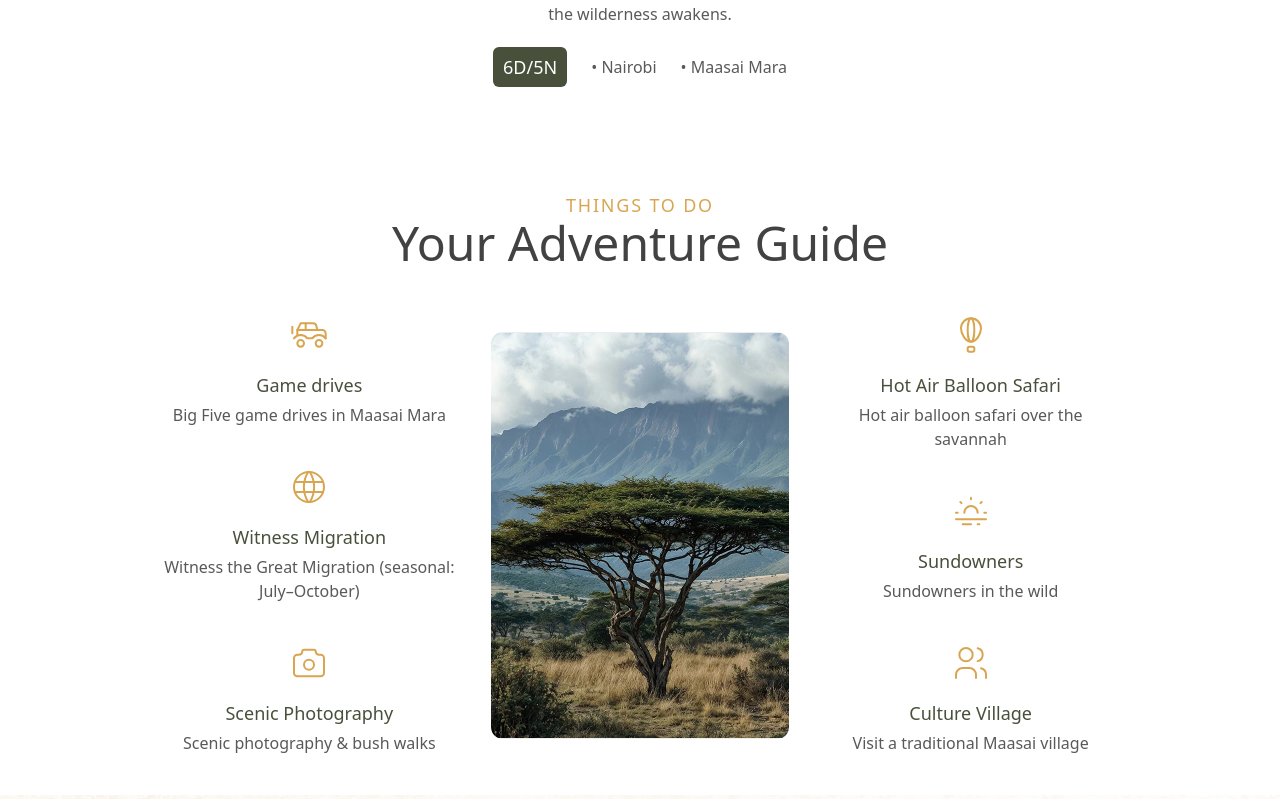
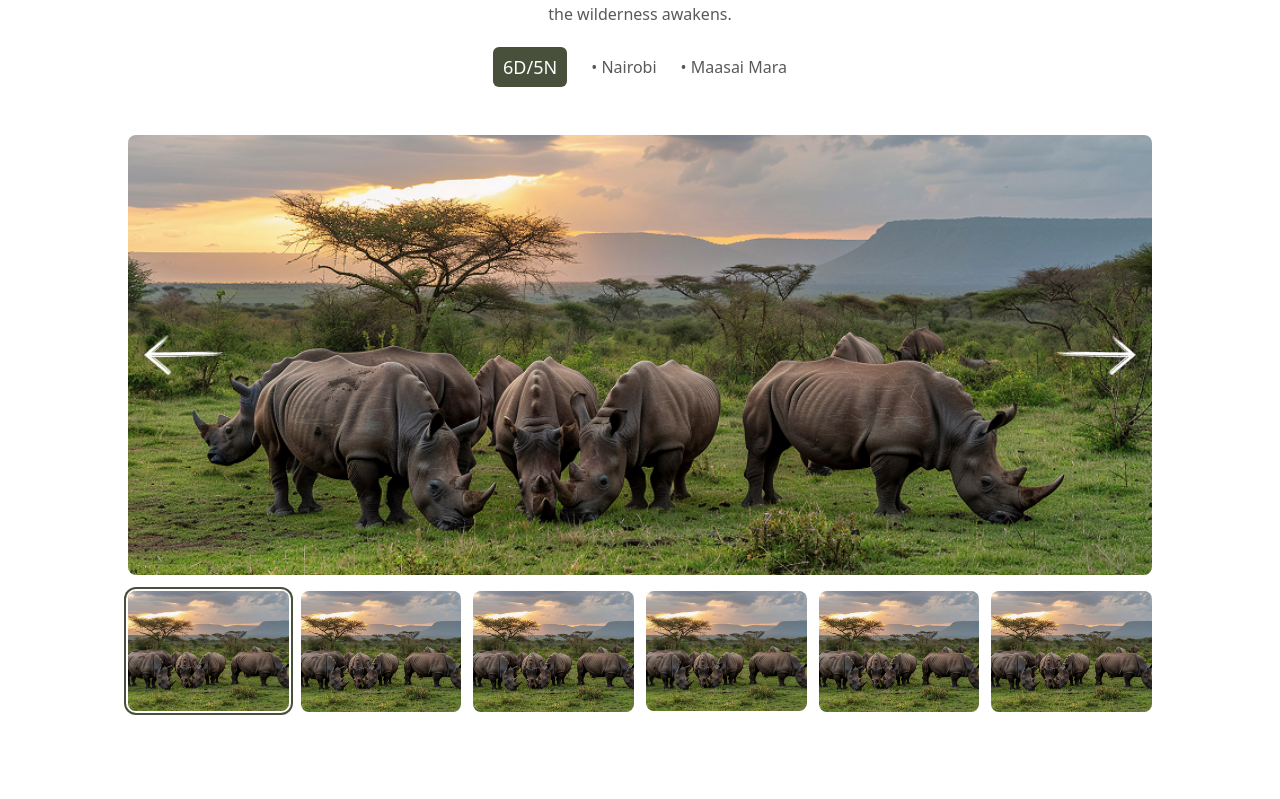
Before and after one commit to fayzxn04/Flying-Safari, a Next.js app: page /itineraries/5-day-maasai-mara-lake-naivasha-adventure in a window 1280 px wide. Shown: the part 1181-1980 px from the top of the page. Built offline with nearby package versions, Linux system fonts and the light colour scheme.

Commit message:
Itineraries Individual Page Swiper Section

```diff
--- a/app/itineraries/[slug]/page.tsx
+++ b/app/itineraries/[slug]/page.tsx
@@ -25,7 +25,7 @@ async function Page({ params }: { params: Promise<{ slug: string }> }) {
         title={itinerary.bannerdetail.bannertitle}
       />
       <div>
-        <ItinerariesOverview />
+        <ItinerariesOverview mainImage={itinerary.image} />
         <Thingstodo />
         <DaytoDayItinerary />
         <PopularItineraries
--- a/components/destinations/DestinationsPictures.tsx
+++ b/components/destinations/DestinationsPictures.tsx
@@ -40,12 +40,7 @@ function DestinationCard({
       onClick={() => setIsExpanded(!isExpanded)}
     >
       {/* Image */}
-      <Image
-        src={image}
-        alt={title}
-        fill
-        className="object-cover lg:group-hover:scale-105 transition-transform duration-300"
-      />
+      <Image src={image} alt={title} fill className="object-cover " />
 
       {/* Overlay gradient */}
       {/* <div className="absolute inset-0 from-black/70 via-black/20 to-transparent" /> */}
--- a/components/home/PopularItineraries.tsx
+++ b/components/home/PopularItineraries.tsx
@@ -11,7 +11,7 @@ import {
   IconGrill,
 } from "@tabler/icons-react";
 import { Swiper, SwiperSlide } from "swiper/react";
-import { Pagination } from "swiper/modules";
+import { Pagination, Autoplay } from "swiper/modules";
 import "swiper/css";
 import "swiper/css/pagination";
 
@@ -163,7 +163,7 @@ export default function PopularItineraries({
               >
                 <div className="relative h-40 lg:h-60">
                   <Swiper
-                    modules={[Pagination]}
+                    modules={[Pagination, Autoplay]}
                     pagination={{
                       clickable: true,
                       bulletClass: "swiper-pagination-bullet !bg-white/50",
--- a/components/itineraries/ItinerariesOverview.tsx
+++ b/components/itineraries/ItinerariesOverview.tsx
@@ -1,16 +1,48 @@
-import React from "react";
+/* eslint-disable @next/next/no-img-element */
+"use client";
+import React, { useState } from "react";
 
 interface ItinerariesOverviewProps {
   nights?: number;
   days?: number;
   locations?: string[];
+  mainImage?: string;
 }
 
 export default function ItinerariesOverview({
   nights = 5,
   days = 6,
   locations = ["Nairobi", "Maasai Mara"],
+  mainImage = "/images/itinerary-1.png",
 }: ItinerariesOverviewProps) {
+  // Gallery images - using the main image repeated for demo
+  // You can extend the data structure to have multiple images per itinerary
+  const galleryImages = [
+    mainImage,
+    mainImage,
+    mainImage,
+    mainImage,
+    mainImage,
+    mainImage,
+  ];
+
+  const [currentImageIndex, setCurrentImageIndex] = useState(0);
+
+  const handlePrevious = () => {
+    setCurrentImageIndex((prev) =>
+      prev === 0 ? galleryImages.length - 1 : prev - 1
+    );
+  };
+
+  const handleNext = () => {
+    setCurrentImageIndex((prev) =>
+      prev === galleryImages.length - 1 ? 0 : prev + 1
+    );
+  };
+
+  const handleThumbnailClick = (index: number) => {
+    setCurrentImageIndex(index);
+  };
   return (
     <div className="section-container py-12 md:py-16 px-4">
       <div className="max-w-5xl mx-auto">
@@ -32,8 +64,8 @@ export default function ItinerariesOverview({
             <p>
               Over the next few days, enjoy thrilling game drives across vast
               savannahs, where lions, elephants, cheetahs, giraffes, and more
-              roam freely. If traveling during the Great Migration season
-              (July–October), you&apos;ll witness one of nature&apos;s greatest
+              roam freely. If traveling during the Great Migration season (July,
+              October), you&apos;ll witness one of nature&apos;s greatest
               spectacles — thousands of wildebeest and zebras crossing the Mara
               River.
             </p>
@@ -62,6 +94,65 @@ export default function ItinerariesOverview({
             </div>
           ))}
         </div>
+
+        {/* Image Gallery*/}
+        <div className="mt-12">
+          {/* Main Image */}
+          <div className="relative w-full h-[440px] rounded-lg overflow-hidden mb-4 group">
+            <img
+              src={galleryImages[currentImageIndex]}
+              alt="Main safari view"
+              className="w-full h-full object-cover"
+            />
+
+            {/* Left Arrow */}
+            <button
+              onClick={handlePrevious}
+              className="absolute left-4 top-1/2 -translate-y-1/2 w-fit h-fit"
+              aria-label="Previous image"
+            >
+              <img
+                src="/images/left-arrow.png"
+                alt="Previous"
+                className="w-20 h-10 cursor-pointer"
+              />
+            </button>
+
+            {/* Right Arrow */}
+            <button
+              onClick={handleNext}
+              className="absolute right-4 top-1/2 -translate-y-1/2 w-fit h-fit  "
+              aria-label="Next image"
+            >
+              <img
+                src="/images/right-arrow.png"
+                alt="Next"
+                className="w-20 h-10 cursor-pointer"
+              />
+            </button>
+          </div>
+
+          {/* Thumbnail Gallery */}
+          <div className="grid grid-cols-3 md:grid-cols-6 gap-2 md:gap-3">
+            {galleryImages.map((image, index) => (
+              <div
+                key={index}
+                onClick={() => handleThumbnailClick(index)}
+                className={`aspect-4/3 rounded-lg overflow-hidden cursor-pointer transition-all ${
+                  currentImageIndex === index
+                    ? "ring-2 ring-primary ring-offset-2"
+                    : "hover:opacity-80"
+                }`}
+              >
+                <img
+                  src={image}
+                  alt={`Gallery image ${index + 1}`}
+                  className="w-full h-full object-cover"
+                />
+              </div>
+            ))}
+          </div>
+        </div>
       </div>
     </div>
   );
--- a/components/itineraries/ItinerariesPicture.tsx
+++ b/components/itineraries/ItinerariesPicture.tsx
@@ -1,6 +1,11 @@
+"use client";
 /* eslint-disable @next/next/no-img-element */
 import { itinerariesData, amenityIcons } from "./data";
 import Link from "next/link";
+import { Swiper, SwiperSlide } from "swiper/react";
+import { Pagination, Autoplay } from "swiper/modules";
+import "swiper/css";
+import "swiper/css/pagination";
 
 export default function ItinerariesPicture() {
   return (
@@ -15,13 +20,45 @@ export default function ItinerariesPicture() {
             >
               {/* Image Section */}
               <div className="relative h-40 lg:h-60">
-                <img
-                  src={itinerary.image}
-                  alt={itinerary.title}
-                  className="object-cover w-full h-full rounded-t-lg "
-                />
-                {/* Badge */}
-                <div className="absolute top-4 left-4 bg-white px-2 py-1 rounded text-xs">
+                <Swiper
+                  modules={[Pagination, Autoplay]}
+                  pagination={{
+                    clickable: true,
+                    bulletClass: "swiper-pagination-bullet !bg-white/50",
+                    bulletActiveClass:
+                      "swiper-pagination-bullet-active !bg-white",
+                  }}
+                  className="w-full h-full"
+                  autoplay={{
+                    delay: 1000,
+                    disableOnInteraction: false,
+                  }}
+                >
+                  <SwiperSlide>
+                    <img
+                      src={itinerary.image}
+                      alt={itinerary.title}
+                      className="object-cover w-full h-full"
+                    />
+                  </SwiperSlide>
+                  {/* Add more slides here if you have multiple images */}
+                  {/* Checking */}
+                  <SwiperSlide>
+                    <img
+                      src={itinerary.image}
+                      alt={`${itinerary.title} - 2`}
+                      className="object-cover w-full h-full"
+                    />
+                  </SwiperSlide>
+                  <SwiperSlide>
+                    <img
+                      src={itinerary.image}
+                      alt={`${itinerary.title} - 3`}
+                      className="object-cover w-full h-full"
+                    />
+                  </SwiperSlide>
+                </Swiper>
+                <div className="absolute top-4 left-4 bg-white px-2 py-1 rounded text-sm z-10">
                   {itinerary.badge}
                 </div>
               </div>
```
Also changed, not shown: public/images/left-arrow.png (added), public/images/right-arrow.png (added).
